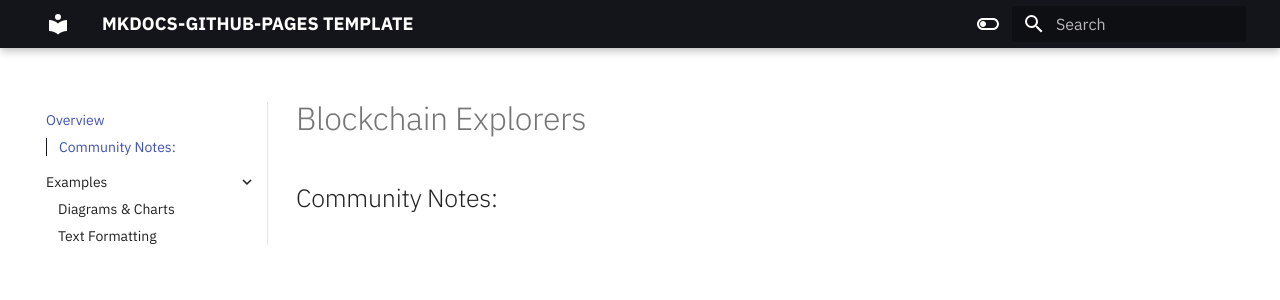
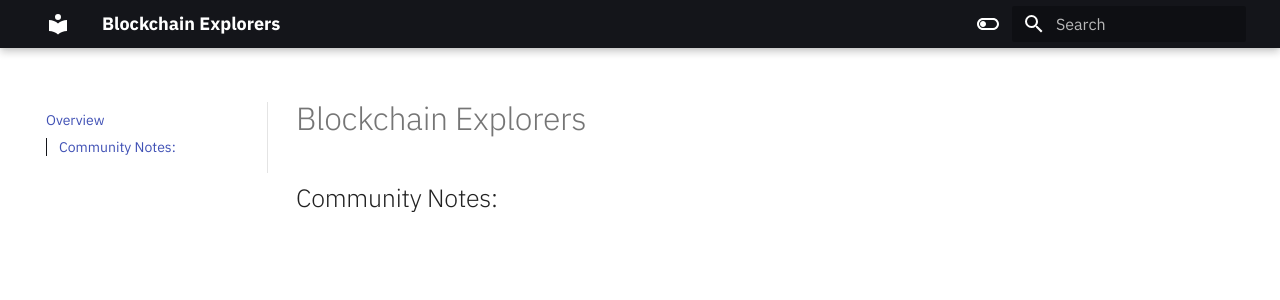
Before and after one commit to Blockchain-Explorers/docs, an MkDocs documentation site: the page built from docs/index.md, in a window 1280 px wide. Shown: the top 300 px of the page. Built offline with MkDocs 1.6.1 and Material for MkDocs 9.7.7, drawn with Linux system fonts in a browser that asks for light colours.

Commit message:
Update mkdocs.yml

```diff
--- a/mkdocs.yml
+++ b/mkdocs.yml
@@ -1,9 +1,6 @@
-site_name: MKDOCS-GITHUB-PAGES TEMPLATE
+site_name: Blockchain Explorers
 nav:
   - Overview: 'index.md'
-  - Examples:
-      - 'Diagrams & Charts': 'examples/diagrams.md'
-      - 'Text Formatting': 'examples/formatting.md'
 
 theme:
   name: material
```
